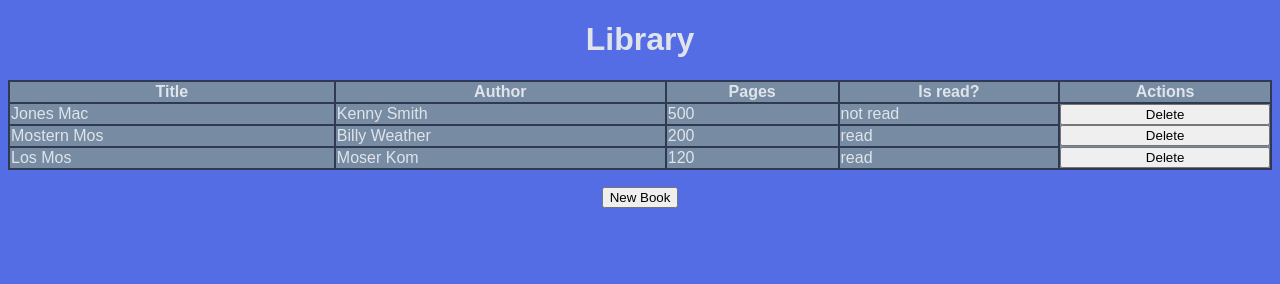
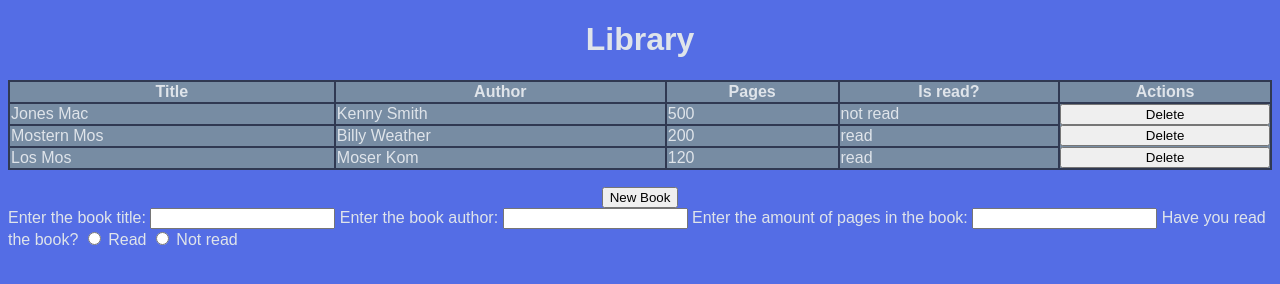
Before and after one commit to alexcw08/Library, a plain HTML site: page index.html in a window 1280 px wide. Both pictures are taken after a click on the button "New Book". Drawn offline with Linux system fonts and the light colour scheme.

Commit message:
New book button now shows and hides form to enter a new book.

```diff
--- a/index.html
+++ b/index.html
@@ -21,8 +21,8 @@
         </tr>
       </table>
       <div class="btnFormGroup">
-        <button class="newBookBtn">New Book</button>
-        <form action="">
+        <button id="newBookBtn">New Book</button>
+        <form action="" class="bookFormHidden">
           <label for="bookName">Enter the book title:</label>
           <input type="text" name="bookName" />
           <label for="bookAuthor">Enter the book author:</label>
--- a/scripts.js
+++ b/scripts.js
@@ -1,4 +1,16 @@
 const tableContainer = document.getElementById("tableContainer");
+const newBookBtn = document.getElementById("newBookBtn");
+const bookForm = document.getElementsByClassName("bookFormHidden")[0];
+
+// Event listener for new book button that will show/hide the form
+newBookBtn.addEventListener("click", () => {
+  if (bookForm.classList.contains("bookFormHidden")) {
+    bookForm.classList.replace("bookFormHidden", "bookForm");
+  } else {
+    bookForm.classList.replace("bookForm", "bookFormHidden");
+  }
+});
+
 let bookLibrary = [
   { title: "Jones Mac", author: "Kenny Smith", pages: 500, isRead: "not read" },
   { title: "Mostern Mos", author: "Billy Weather", pages: 200, isRead: "read" },
@@ -37,10 +49,6 @@ function addToLibrary() {
   bookLibrary.push(newBook);
   return newBook.info();
 }
-
-//Testing
-// console.log(bookLibrary);
-
 bookLibrary.forEach(function (item, index) {
   // For each book, create a table row, create 4 cells with title, author, pages, and isRead field
   let tableRow = document.createElement("tr");
@@ -68,3 +76,6 @@ bookLibrary.forEach(function (item, index) {
   tableContainer.append(tableRow);
   console.log(item, index);
 });
+
+//Testing
+// console.log(bookLibrary);
--- a/styles.css
+++ b/styles.css
@@ -31,9 +31,12 @@ td {
   padding-top: 1.1rem;
   align-items: center;
 }
-.btnFormGroup > form {
+.bookFormHidden {
   display: none;
 }
-.newBookBtn {
+.bookForm {
+  display: block;
+}
+#newBookBtn {
   width: fit-content;
 }
```
